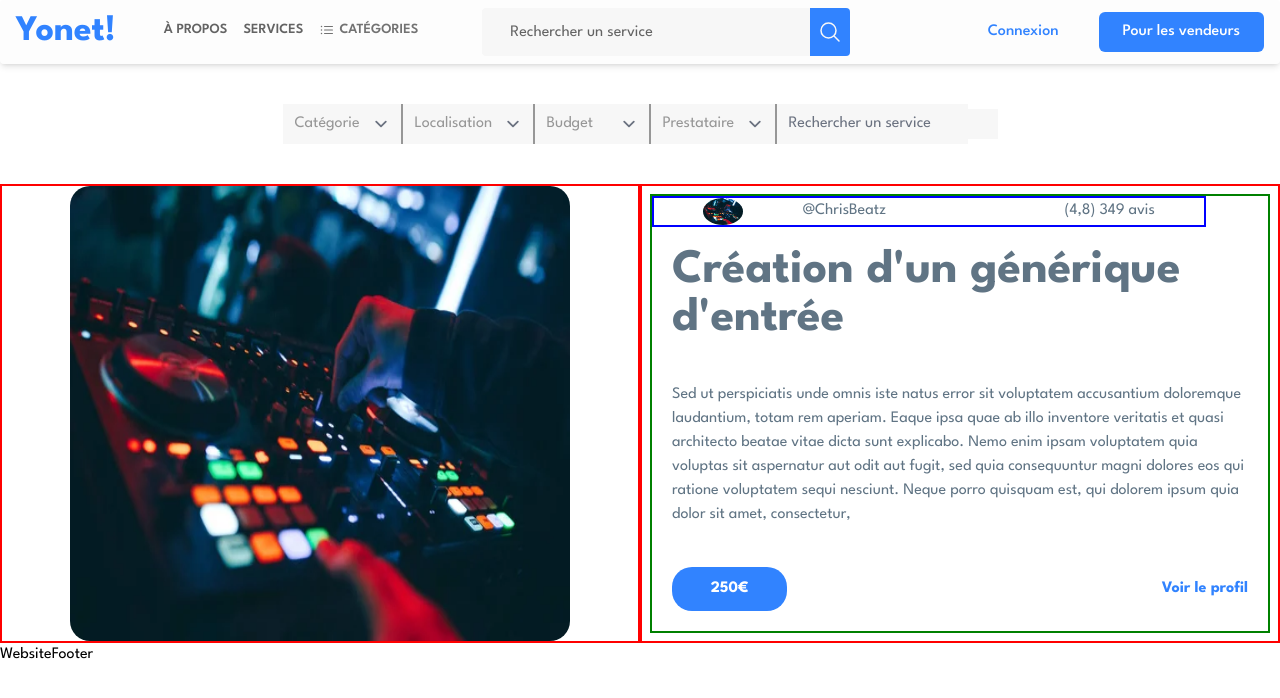
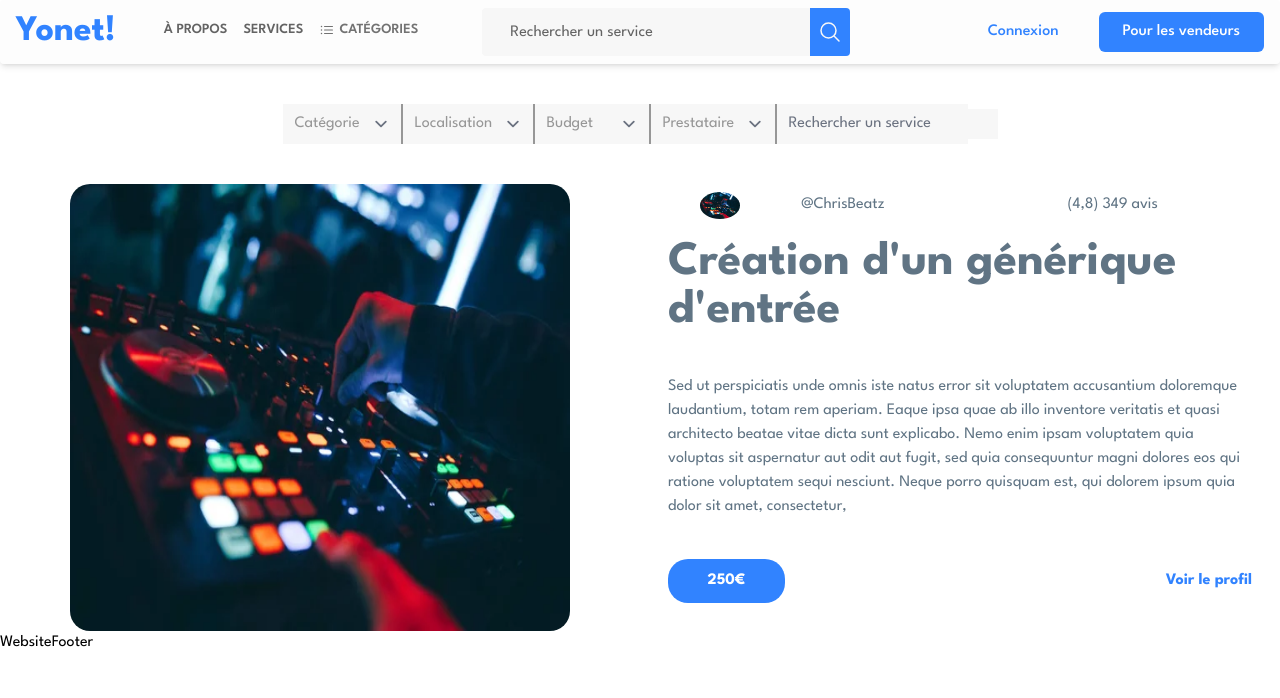
Before and after one commit to KevinArmache/Yonet-Project, a Next.js app: page /services in a window 1280 px wide. Shown: the top 698 px of the page. Built offline with nearby package versions, Linux system fonts and the light colour scheme; some icons are missing.

Commit message:
add: end card of service detail

```diff
--- a/components/ServiceDetail/ServiceDetail.module.css
+++ b/components/ServiceDetail/ServiceDetail.module.css
@@ -7,7 +7,6 @@
   width: 40%;
   justify-content: space-evenly;
   /* border: solid 2px red; */
-  border: solid 2px red;
 }
 
 .container > div > img {
@@ -16,7 +15,6 @@
 }
 
 .userinfo {
-  border: solid 2px green;
   width: 100%;
 }
 .userinfo > div:nth-child(1) {
@@ -25,7 +23,7 @@
   height: auto;
   justify-content: space-evenly;
   /* border: solid 2px red; */
-  border: solid 2px blue;
+
   align-items: center;
   width: 55%;
 }
```
